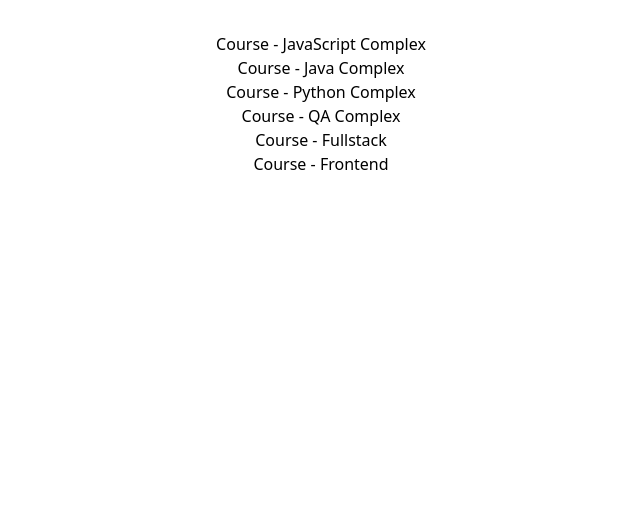
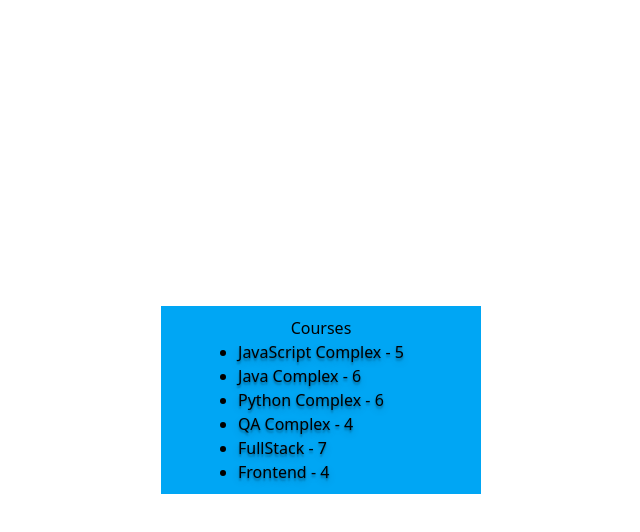
Before and after one commit to OLDmax007/module-react-vite, a React (Vite) app: page / in a window 1280 px wide. Shown: the top 532 px of the page, without its empty margins (319-959 px from the left). Built offline with nearby package versions, Linux system fonts and the light colour scheme.

Commit message:
#Fs05Kiho

```diff
--- a/src/components/courses/Course.tsx
+++ b/src/components/courses/Course.tsx
@@ -1,15 +1,15 @@
-    import {FC, ReactNode} from "react";
+import {FC} from "react";
 
-    type CoursePropsType = {
-        title: string
-        children?: ReactNode
+type CoursePropsType = {
+        title: string;
+        monthDuration: number;
     }
 
-    const Course:FC<CoursePropsType> = ({title, children}) => {
+    const Course:FC<CoursePropsType> = (course) => {
         return (
-            <div>
-                {children} - {title}
-            </div>
+            <li className={'text-left text-shadow-lg/20'}>
+                {course.title} - {course.monthDuration}
+            </li>
         );
     };
 
--- a/src/components/courses/Courses.tsx
+++ b/src/components/courses/Courses.tsx
@@ -1,12 +1,16 @@
-import coursesTitleArray from "../../data/coursesData.ts";
+import coursesAndDurationArray from "../../data/coursesData.ts";
 import Course from "./Course.tsx";
+import {ICourse} from "../../models/ICourse.ts";
 
 const Courses = () => {
     return (
-        <div>
-            {coursesTitleArray.map((title, index) => (
-                <Course key={index} title={title}>Course</Course>
-            ))}
+        <div className={'aaa flex justify-center items-center flex-col bg-sky-500/100 w-[25vw]'}>
+            <span>Courses</span>
+            <ul className={'list-disc'}>
+                {coursesAndDurationArray.map((course: ICourse, index) => (
+                    <Course key={index} title={course.title} monthDuration={course.monthDuration}/>
+                ))}
+            </ul>
         </div>
     );
 };
--- a/src/data/coursesData.ts
+++ b/src/data/coursesData.ts
@@ -1,10 +1,11 @@
-const coursesTitleArray:string[] = [
-    'JavaScript Complex',
-    'Java Complex',
-    'Python Complex',
-    'QA Complex',
-    'Fullstack',
-    'Frontend'
+import {ICourse} from "../models/ICourse.ts";
+
+const coursesAndDurationArray:ICourse[] = [
+    {title: 'JavaScript Complex', monthDuration: 5},
+    {title: 'Java Complex', monthDuration: 6},
+    {title: 'Python Complex', monthDuration: 6},
+    {title: 'QA Complex', monthDuration: 4},
+    {title: 'FullStack', monthDuration: 7},
+    {title: 'Frontend', monthDuration: 4}
 ];
-
-export default coursesTitleArray
+export default coursesAndDurationArray
--- a/src/index.css
+++ b/src/index.css
@@ -1 +1,18 @@
 @import "tailwindcss";
+
+*{
+    margin: 0;
+    padding: 0;
+    box-sizing: border-box;
+}
+
+#root {
+    height: 100vh;
+    display: flex;
+    justify-content: center;
+    align-items: center;
+}
+
+.aaa {
+    padding: 10px;
+}
--- /dev/null
+++ b/src/models/ICourse.ts
@@ -0,0 +1,4 @@
+export interface ICourse {
+	title: string;
+	monthDuration: number;
+}
```
